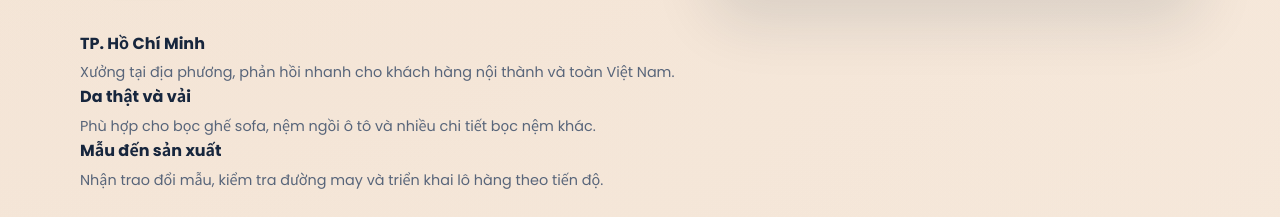
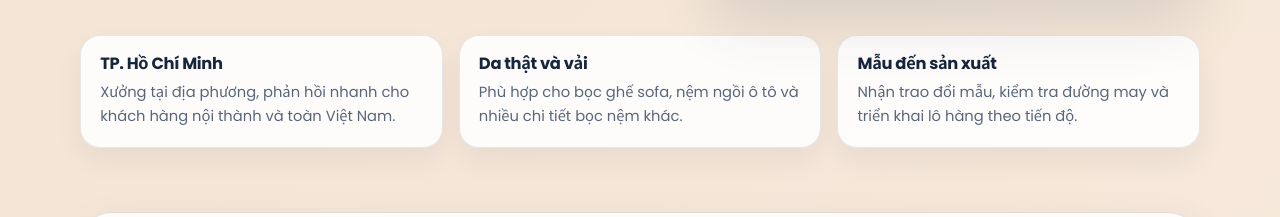
Before and after one commit to tiptinker/xprocessing, a plain HTML site: page index.html in a window 1280 px wide. Shown: the part 723-940 px from the top of the page. Drawn offline with Linux system fonts and the light colour scheme.

Commit message:
Simplify hero stats card styling

```diff
--- a/assets/css/site.css
+++ b/assets/css/site.css
@@ -418,11 +418,45 @@ select {
   max-width: none;
 }
 
+.hero-stats {
+  grid-column: 1 / -1;
+  display: grid;
+  grid-template-columns: repeat(3, minmax(0, 1fr));
+  gap: 1rem;
+  margin-top: 0.35rem;
+}
+
+.stat {
+  min-height: 100%;
+  padding: 1.15rem 1.2rem;
+  border: 1px solid rgba(23, 38, 61, 0.1);
+  border-radius: 1.25rem;
+  background: rgba(255, 255, 255, 0.88);
+  box-shadow: 0 12px 28px rgba(23, 38, 61, 0.06);
+  transition: transform 0.2s ease, box-shadow 0.2s ease, border-color 0.2s ease;
+}
+
+.stat strong {
+  display: block;
+  font-family: var(--font-display);
+  font-size: 1.02rem;
+  line-height: 1.15;
+  letter-spacing: -0.02em;
+}
+
 .stat span {
   display: block;
-  margin-top: 0.3rem;
-  font-size: 0.9rem;
+  margin-top: 0.5rem;
+  font-size: 0.92rem;
+  line-height: 1.6;
   color: var(--muted);
+}
+
+.stat:hover,
+.stat:focus-within {
+  transform: translateY(-2px);
+  border-color: rgba(23, 38, 61, 0.16);
+  box-shadow: 0 16px 32px rgba(23, 38, 61, 0.08);
 }
 
 .hero-media {
@@ -847,6 +881,7 @@ section[id],
 
   .hero-stats {
     grid-template-columns: 1fr;
+    gap: 0.85rem;
   }
 
   .gallery-item,
@@ -894,6 +929,18 @@ section[id],
     max-width: none;
   }
 
+  .stat {
+    padding: 1.05rem 1rem 1rem;
+  }
+
+  .stat strong {
+    font-size: 1rem;
+  }
+
+  .stat span {
+    font-size: 0.9rem;
+  }
+
   .gallery-grid {
     grid-template-columns: 1fr;
   }
```
